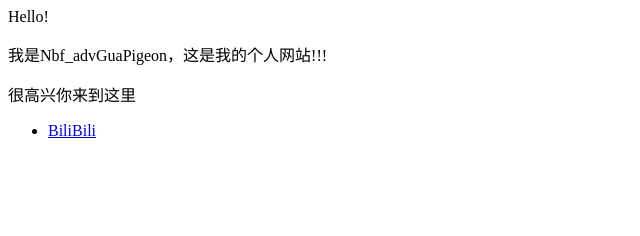
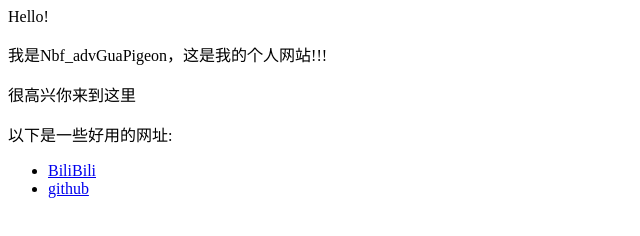
Before and after one commit to NBFGUA/NBFGUA.github.io, a plain HTML site: page index.html in a window 1280 px wide. Shown: the whole page, without its empty margins (0-640 px from the left). Drawn offline with Linux system fonts and the light colour scheme.

Commit message:
Update index.html
update

```diff
--- a/index.html
+++ b/index.html
@@ -1,7 +1,9 @@
 <p>Hello! </p>
 <p>我是Nbf_advGuaPigeon，这是我的个人网站!!! </p>
 <p>很高兴你来到这里</p>
+<p>以下是一些好用的网址:</p>
 
 <ul>
   <li> <a href="https://www.bilibili.com/">BiliBili</a> </li>
+  <li> <a href="https://github.com/">github</a> </li>
 </ul>
```
